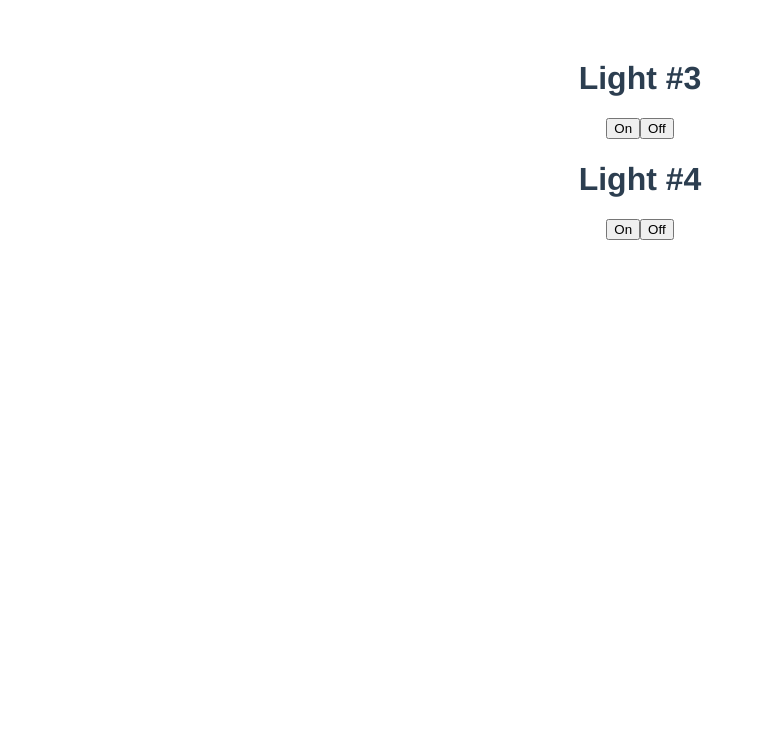
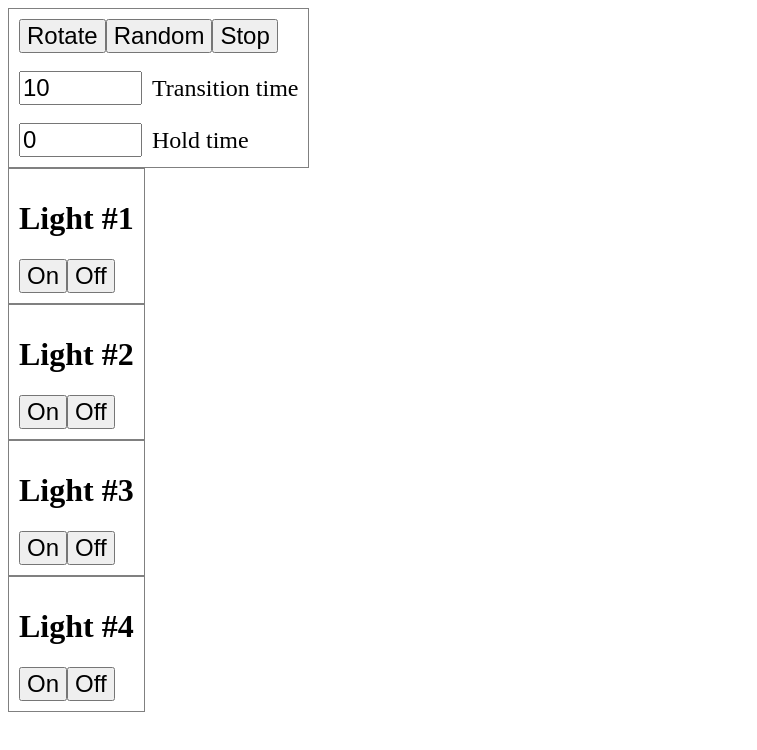
Before and after one commit to jrdngr/hoo, a Vue app in the folder hoo_server/hoo-frontend/: page / in a window 1280 px wide. Shown: the top 750 px of the page, without its empty margins (0-757 px from the left). Built offline with nearby package versions, Linux system fonts and the light colour scheme.

Commit message:
Added animation controls to front end

```diff
--- a/hoo_server/hoo-frontend/src/App.vue
+++ b/hoo_server/hoo-frontend/src/App.vue
@@ -1,28 +1,29 @@
 <template>
   <div id="app">
+    <animation-controls/>
+    <br>
+    <LightControls v-bind:lightNumber="1"/>
+    <br>
+    <LightControls v-bind:lightNumber="2"/>
+    <br>
     <LightControls v-bind:lightNumber="3"/>
+    <br>
     <LightControls v-bind:lightNumber="4"/>
   </div>
 </template>
 
 <script>
 import LightControls from "./components/LightControls.vue";
+import AnimationControls from "./components/AnimationControls.vue";
 
 export default {
   name: "app",
   components: {
-    LightControls
+    LightControls,
+    AnimationControls
   }
 };
 </script>
 
 <style>
-#app {
-  font-family: "Avenir", Helvetica, Arial, sans-serif;
-  -webkit-font-smoothing: antialiased;
-  -moz-osx-font-smoothing: grayscale;
-  text-align: center;
-  color: #2c3e50;
-  margin-top: 60px;
-}
 </style>
--- /dev/null
+++ b/hoo_server/hoo-frontend/src/components/AnimationControls.vue
@@ -0,0 +1,64 @@
+<template>
+  <div id="animation">
+    <button v-on:click="rotate">Rotate</button>
+    <button v-on:click="random">Random</button>
+    <button v-on:click="stop">Stop</button>
+    <br>
+    <br>
+    <input id="trans-time" type="number" min="0" max="65535" v-model="transitionTime">
+    <label for="trans-time">Transition time</label>
+    <br>
+    <br>
+    <input id="hold-time" type="number" min="0" max="65535" v-model="holdTime">
+    <label for="hold-time">Hold time</label>
+  </div>
+</template>
+
+<script>
+const baseUrl = "http://localhost:8080";
+
+export default {
+  name: "AnimationControls",
+  data: function() {
+    return {
+      transitionTime: 10,
+      holdTime: 0
+    };
+  },
+  methods: {
+    rotate: function(event) {
+      const url = `${baseUrl}/rotate/${this.transitionTime}/${this.holdTime}`;
+      fetch(url);
+    },
+    random: function(event) {
+      const url = `${baseUrl}/random/${this.transitionTime}/${this.holdTime}`;
+      fetch(url);
+    },
+    stop: function(event) {
+      const url = `${baseUrl}/stop`;
+      fetch(url);
+    }
+  }
+};
+</script>
+
+<style scoped>
+#animation {
+  display: inline-block;
+  border: 1px solid gray;
+  padding: 10px;
+}
+
+button {
+  font-size: 1.5em;
+}
+
+input {
+  font-size: 1.5em;
+}
+
+label {
+  font-size: 1.5em;
+  margin-left: 10px;
+}
+</style>
--- a/hoo_server/hoo-frontend/src/components/LightControls.vue
+++ b/hoo_server/hoo-frontend/src/components/LightControls.vue
@@ -25,5 +25,14 @@ export default {
 };
 </script>
 
-<style>
+<style scoped>
+#light {
+  display: inline-block;
+  border: 1px solid gray;
+  padding: 10px;
+}
+
+button {
+  font-size: 1.5em;
+}
 </style>
```
Also changed, not shown: 2 other files (tests, documents, lock files or other folders).
